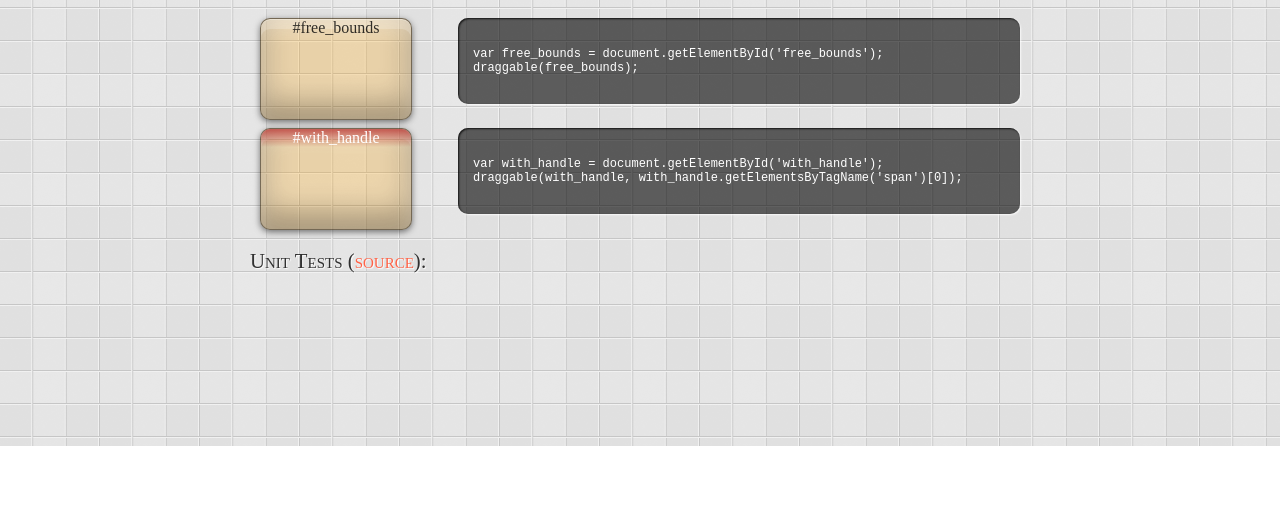
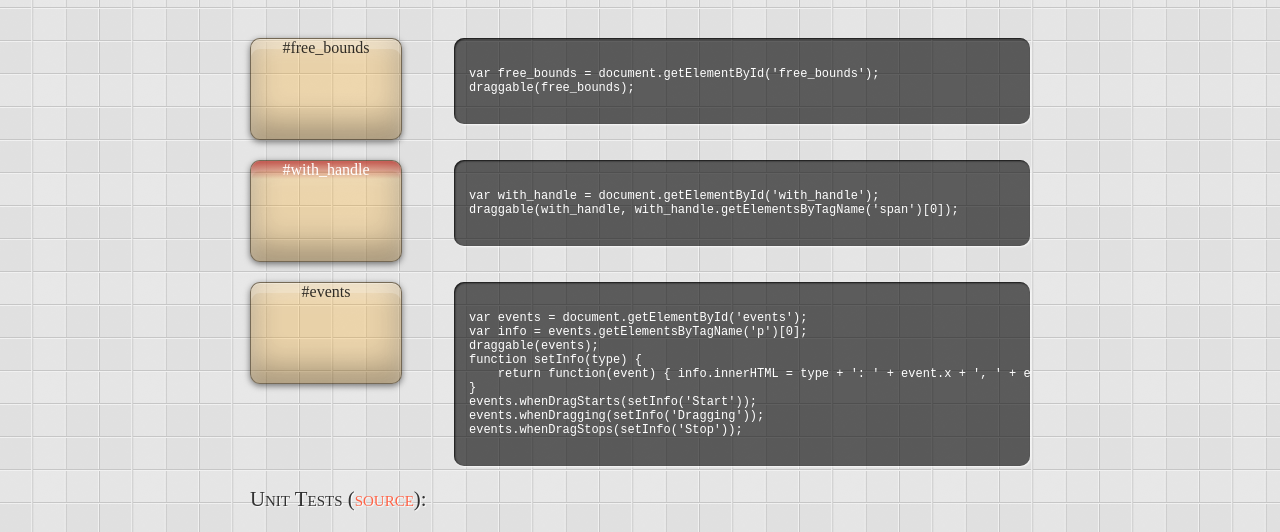
Before and after one commit to gtramontina/draggable.js, a plain HTML site: page index.html in a window 1280 px wide. Shown: the part 354-886 px from the top of the page. Before the commit the page ends 800 px from the top, so only its background shows below. Drawn offline with Linux system fonts and the light colour scheme; a script that the page names is missing; a small style sheet from the web is missing; a web font is replaced by a local one.

Commit message:
Adding events example.

```diff
--- a/index.html
+++ b/index.html
@@ -58,6 +58,30 @@ draggable(with_handle, with_handle.getElementsByTagName('span')[0]);
         </div>
     </div>
 
+    <!-- Example #3: Events! -->
+    <div class="example">
+        <div class="container">
+            <div id="events" class="draggable">
+                <span>#events</span>
+                <p class="info"></p>
+            </div>
+        </div>
+
+        <div class="source depressed">
+            <pre><code class="javascript">
+var events = document.getElementById('events');
+var info = events.getElementsByTagName('p')[0];
+draggable(events);
+function setInfo(type) {
+    return function(event) { info.innerHTML = type + ': ' + event.x + ', ' + event.y; }
+}
+events.whenDragStarts(setInfo('Start'));
+events.whenDragging(setInfo('Dragging'));
+events.whenDragStops(setInfo('Stop'));
+            </code></pre>
+        </div>
+    </div>
+
     <div id="unittests">
         <p>Unit Tests (<a href="https://github.com/gtramontina/draggable.js/tree/master/test">source</a>):</p>
     </div>
--- a/stylesheet.css
+++ b/stylesheet.css
@@ -56,11 +56,13 @@ code {
     border-radius: 10px;
     padding: 15px;
     box-shadow: 1px 1px 2px rgba(0,0,0,0.8) inset, 1px 1px 2px rgba(255,255,255,0.8);
+    overflow-x: scroll;
 }
 
 .example {
-    margin: 10px;
-    height: 100px;
+    display: inline-block;
+    width: 100%;
+    margin-top: 20px;
 }
 
 .container {
@@ -94,6 +96,12 @@ code {
     color: white;
 }
 
+p.info {
+    font-size: 1em;
+    color: gray;
+    margin: 25px 0 0 5px;
+}
+
 .minified {
     width: 68px;
     height: 63px;
```
